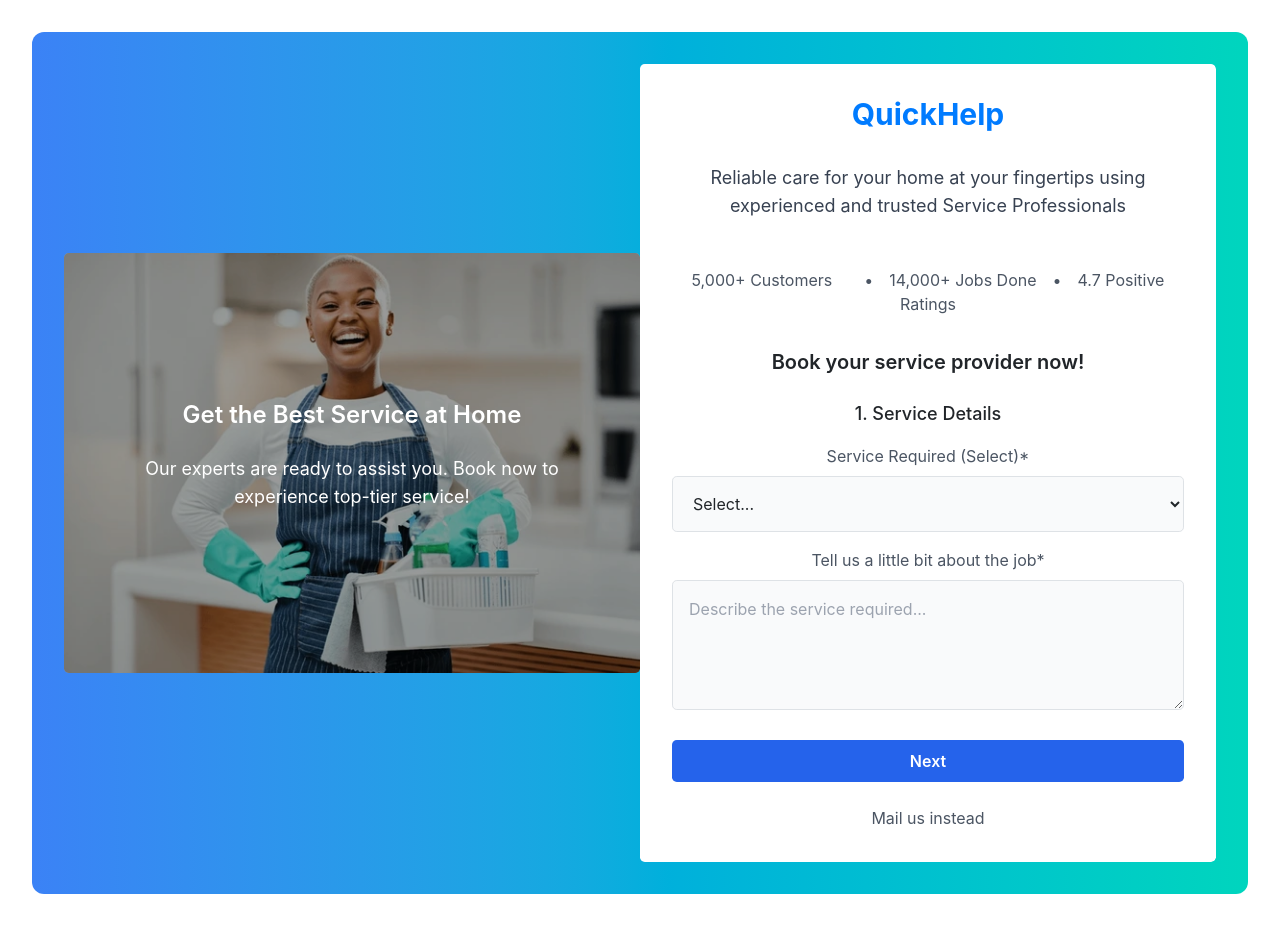
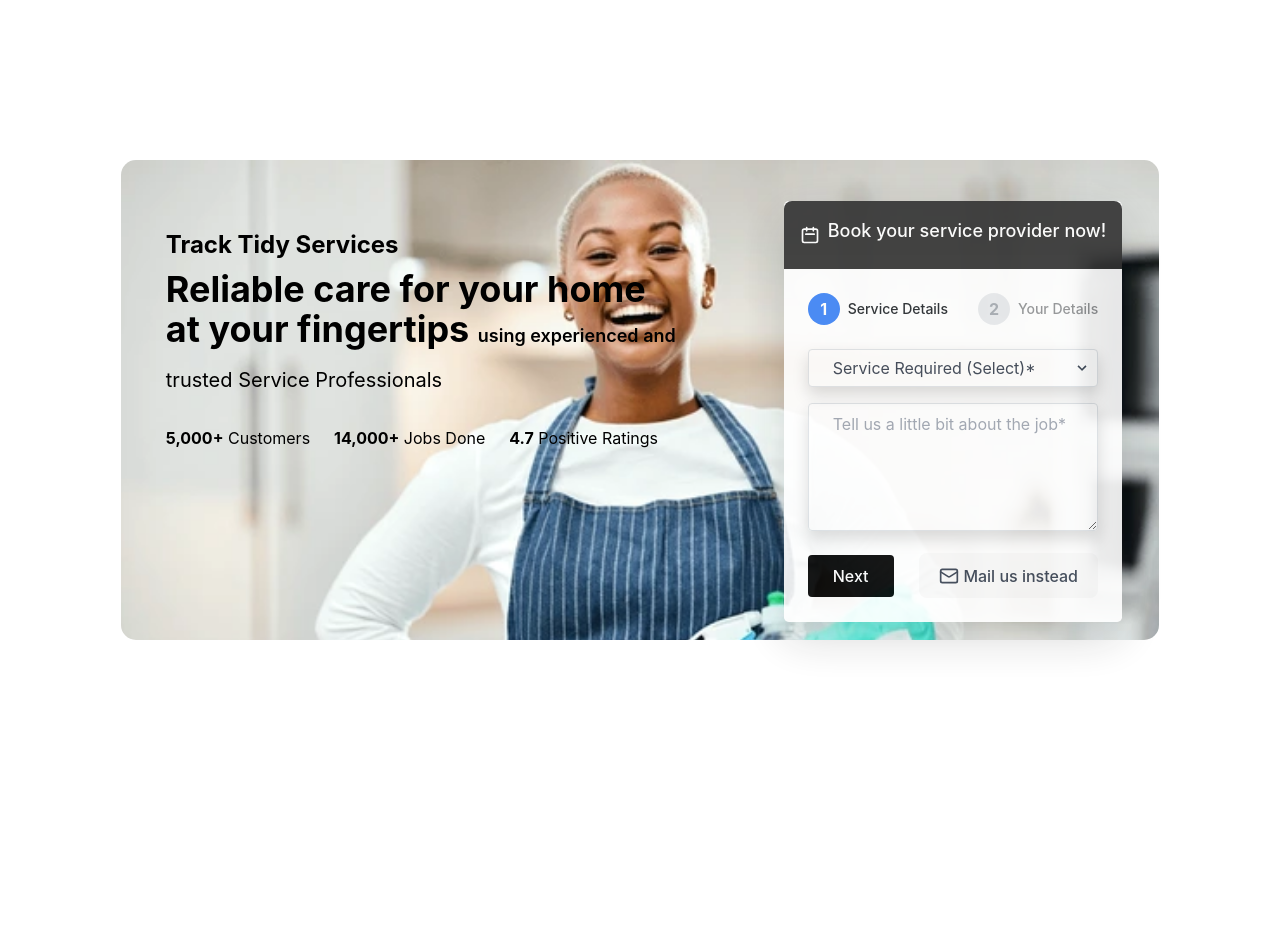
Before and after one commit to ff786/Track-Tidy-Application--FE, a React (Vite) app: page /user-services in a window 1280 px wide. After the commit the page ends 800 px from the top, so only its background shows below. Built offline with nearby package versions, Linux system fonts and the light colour scheme.

Commit message:
Input Form 1st component

```diff
--- a/package.json
+++ b/package.json
@@ -12,6 +12,7 @@
   "dependencies": {
     "@tailwindcss/vite": "^4.0.14",
     "bootstrap": "^5.3.3",
+    "lucide-react": "^0.482.0",
     "react": "^19.0.0",
     "react-dom": "^19.0.0",
     "react-icons": "^5.5.0",
--- a/src/Components/TrackServicesHome/UserServiceInput.jsx
+++ b/src/Components/TrackServicesHome/UserServiceInput.jsx
@@ -1,95 +1,134 @@
 import React from "react";
+import {Mail} from "lucide-react";
 import ServiceLady from "../../assets/ServiceLady.png";
 
 const ServiceInput = () => {
     return (
-      <div className="bg-gradient-to-r from-blue-500 to-teal-400 p-8 rounded-xl overflow-hidden">
-        <div className="flex flex-col lg:flex-row items-center justify-between rounded-lg overflow-hidden">
-          {/* Left Side: Image with Overlay */}
-          <div className="relative w-full lg:w-1/2 h-full">
-            <img
-                src={ServiceLady}
-                alt="Service Lady"
-                className="w-full h-full object-cover rounded-lg"
-            />
-            <div className="absolute inset-0 bg-black opacity-40 rounded-lg"></div>
-            <div className="absolute inset-0 flex flex-col justify-center items-center text-white p-8 text-center">
-              <h2 className="text-2xl font-semibold mb-4">
-                Get the Best Service at Home
-              </h2>
-              <p className="text-lg">
-                Our experts are ready to assist you. Book now to experience
-                top-tier service!
-              </p>
+        <div className="relative max-w-max h-120 " style={{
+            backgroundImage: `url(${ServiceLady})`,
+            backgroundRepeat: "no-repeat",
+            backgroundSize: "cover",
+            borderRadius: "15px",
+            backgroundPosition: "top-left",
+            JustifyContent: "center",
+            alignItems: "center",
+        }}>
+            {/* Main Container */}
+            <div className="flex flex-row" style={{
+                   height: "max-content",
+                   gap: "100px",
+                   padding: "5px",
+                   alignItems: "center",
+            }}>
+                {/* Main Content Area with Background */}
+                <div className="relative rounded-lg mt-4 overflow-hidden">
+                    {/* Content Overlay */}
+                    <div className="relative z-10 p-10 text-black" style={{textAlign: "start", alignContent: "middle"}}>
+                        <h2 className="text-2xl font-bold mb-2">Track Tidy Services</h2>
+
+                        <h1 className="text-4xl font-bold mb-3">
+                            Reliable care for your home <br/>
+                            at your fingertips <span className="text-lg font-semibold">using experienced and</span>
+                        </h1>
+
+                        <p className="text-xl mb-8">trusted Service Professionals</p>
+
+                        {/* Stats Row */}
+                        <div className="flex flex-wrap items-center gap-6 mt-4 mb-32">
+                            <div className="flex items-center">
+                                <span className="font-bold">5,000+</span>&nbsp;Customers
+                            </div>
+
+                            <div className="flex items-center">
+                                <span className="font-bold">14,000+</span>&nbsp;Jobs Done
+                            </div>
+
+                            <div className="flex items-center">
+                                <span className="font-bold">4.7</span>&nbsp;Positive Ratings
+                            </div>
+                        </div>
                     </div>
                 </div>
 
-          {/* Right Side: Form Section */}
-          <div className="bg-white p-8 rounded-lg w-full lg:w-1/2 flex flex-col justify-center">
-            {/* Header */}
-            <h1 className="text-3xl font-bold text-center text-primary mb-4">
-              QuickHelp
-            </h1>
-            <p className="text-lg text-center mt-2 mb-6 text-gray-700">
-              Reliable care for your home at your fingertips using experienced and
-              trusted Service Professionals
-            </p>
-
-            {/* Stats Section */}
-            <div className="text-center mt-6 text-gray-600 space-x-4">
-              <span>5,000+ Customers</span>
-              <span>•</span>
-              <span>14,000+ Jobs Done</span>
-              <span>•</span>
-              <span>4.7 Positive Ratings</span>
+                {/* Booking Form Card */}
+                <div className="relative right-8 top-5 max-w-max max-w-md bg-white opacity-90 rounded-lg shadow-lg" style={{
+                  justifyContent: "center",
+                }}>
+                    {/* Card Header */}
+                    <div className="bg-black text-white text-xl p-3 rounded-t-lg opacity-80">
+                        <div className="flex items-center">
+                            <svg xmlns="http://www.w3.org/2000/svg" className="h-5 w-5 mr-2" fill="none"
+                                 viewBox="0 0 24 24" stroke="currentColor">
+                                <path strokeLinecap="round" strokeLinejoin="round" strokeWidth={2}
+                                      d="M8 7V3m8 4V3m-9 8h10M5 21h14a2 2 0 002-2V7a2 2 0 00-2-2H5a2 2 0 00-2 2v12a2 2 0 002 2z"/>
+                            </svg>
+                            <h3 className="text-lg font-medium">Book your service provider now!</h3>
+                        </div>
                     </div>
 
-            {/* Booking Form */}
-            <div className="mt-8 space-y-6">
-              <h2 className="text-xl font-semibold text-center mb-4">
-                Book your service provider now!
-              </h2>
+                    {/* Card Body */}
+                    <div className="p-4">
+                        {/* Steps Indicator */}
+                        <div className="flex mb-6">
+                            <div className="flex items-center">
+                                <div
+                                    className="w-8 h-8 rounded-full bg-blue-500 text-white flex items-center justify-center font-bold">1
+                                </div>
+                                <span className="ml-2 text-sm font-medium">Service Details</span>
+                            </div>
+                            <div className="flex-1"></div>
+                            <div className="flex items-center opacity-50">
+                                <div
+                                    className="w-8 h-8 rounded-full bg-gray-300 text-gray-600 flex items-center justify-center font-bold">2
+                                </div>
+                                <span className="ml-2 text-sm font-medium">Your Details</span>
+                            </div>
+                        </div>
 
+                        {/* Form Elements */}
                         <div className="space-y-4">
-                <h3 className="text-lg font-medium">1. Service Details</h3>
-
                             {/* Service Selection */}
                             <div>
-                  <label className="text-gray-600 mb-2 block">
-                    Service Required (Select)*
-                  </label>
-                  <select className="w-full border border-gray-300 rounded-lg p-3 bg-gray-50 focus:ring-2 focus:ring-blue-500">
-                    <option value="">Select...</option>
-                    <option value="plumbing">Plumbing</option>
-                    <option value="cleaning">Cleaning</option>
-                    <option value="electrician">Electrician</option>
+                                <div className="relative">
+                                    <select
+                                        className="block appearance-none w-full bg-white border border-gray-300 hover:border-gray-400 px-4 py-2 pr-8 rounded shadow leading-tight focus:outline-none focus:ring focus:border-blue-300 text-gray-700">
+                                        <option>Service Required (Select)*</option>
+                                        <option>Cleaning</option>
+                                        <option>Electrical Work</option>
+                                        <option>Plumbing</option>
+                                        <option>Handyman</option>
                                     </select>
+                                    <div
+                                        className="pointer-events-none absolute inset-y-0 right-0 flex items-center px-2 text-gray-700">
+                                        <svg className="fill-current h-4 w-4" xmlns="http://www.w3.org/2000/svg"
+                                             viewBox="0 0 20 20">
+                                            <path
+                                                d="M9.293 12.95l.707.707L15.657 8l-1.414-1.414L10 10.828 5.757 6.586 4.343 8z"/>
+                                        </svg>
+                                    </div>
+                                </div>
                             </div>
 
                             {/* Job Description */}
                             <div>
-                  <label className="text-gray-600 mb-2 block">
-                    Tell us a little bit about the job*
-                  </label>
                 <textarea
-                      className="w-full border border-gray-300 rounded-lg p-3 bg-gray-50 focus:ring-2 focus:ring-blue-500"
-                      rows="4"
-                      required
-                      placeholder="Describe the service required..."
+                    className="w-full h-32 px-4 py-2 border border-gray-300 rounded shadow focus:outline-none focus:ring focus:border-blue-300 text-gray-700"
+                    placeholder="Tell us a little bit about the job*"
                 ></textarea>
                             </div>
-              </div>
 
-              {/* Submit Button */}
-              <div className="text-center mt-6">
-                <button className="w-full py-2 bg-blue-600 text-white font-semibold rounded-lg hover:bg-blue-700 transition duration-200">
+                            {/* Buttons */}
+                            <div className="flex justify-between items-center">
+                                <button
+                                    className="bg-black text-white py-2 px-6 rounded font-medium hover:bg-gray-800 transition">
                                     Next
                                 </button>
+
+                                <button className="flex items-center text-gray-700 hover:text-gray-900">
+                                    <Mail className="h-5 w-5 mr-1"/>
+                                    Mail us instead
+                                </button>
                             </div>
-
-              {/* Alternative Contact */}
-              <div className="mt-4 text-center text-gray-600">
-                <span>Mail us instead</span>
                         </div>
                     </div>
                 </div>
```
Also changed, not shown: 1 other file (tests, documents, lock files or other folders). Lines whose indentation alone changed are shown as unchanged.
